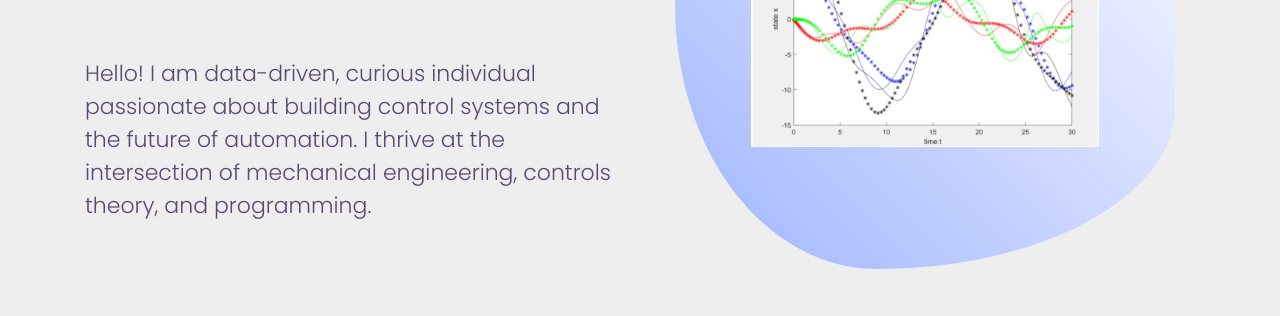
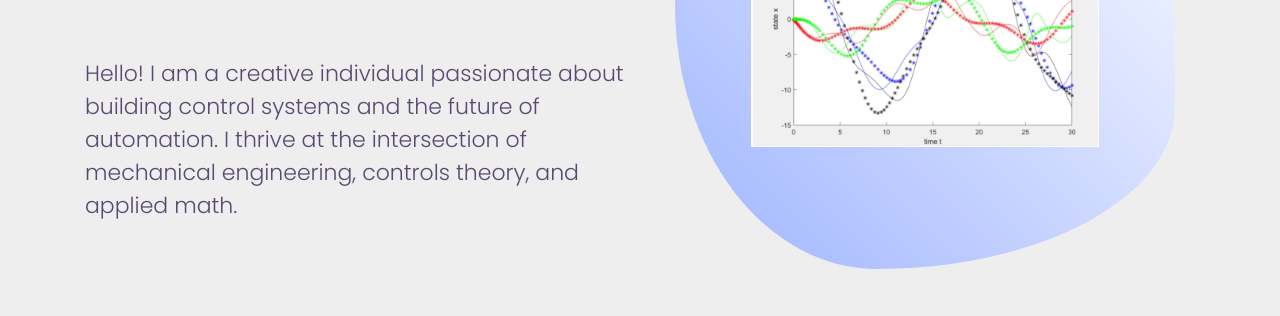
Before and after one commit to captainmurbs/Resume-Website, a plain HTML site: page index.html in a window 1280 px wide. Shown: the part 424-740 px from the top of the page. Drawn offline with nearby package versions, Linux system fonts and the light colour scheme; a script that the page names is missing.

Commit message:
Add files via upload

```diff
--- a/index.html
+++ b/index.html
@@ -56,7 +56,7 @@
             <h1>Maxwell Urbani,</h1>
             <h1>Engineering and Applied Math</h1>
             <h2 class="subtitle">
-                Hello! I am data-driven, curious individual passionate about building control systems and the future of automation. I thrive at the intersection of mechanical engineering, controls theory, and programming.
+                Hello! I am a creative individual passionate about building control systems and the future of automation. I thrive at the intersection of mechanical engineering, controls theory, and applied math.
             </h2>
         </div>
         <div class="col-lg">
```
